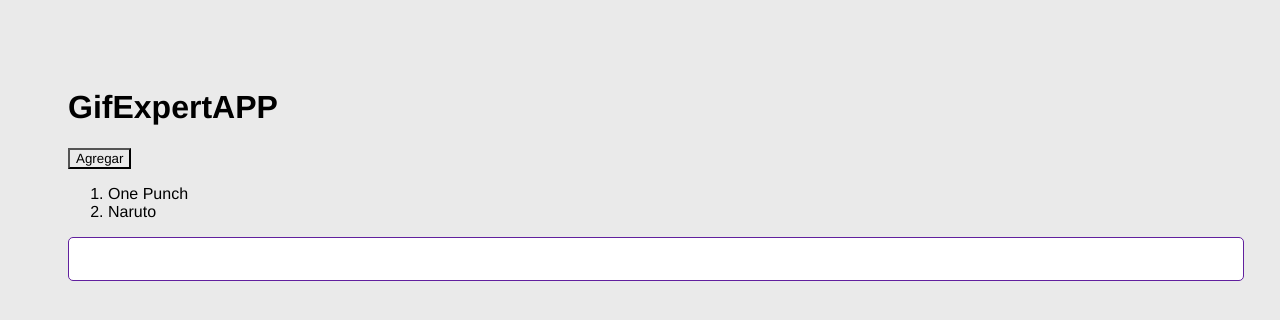
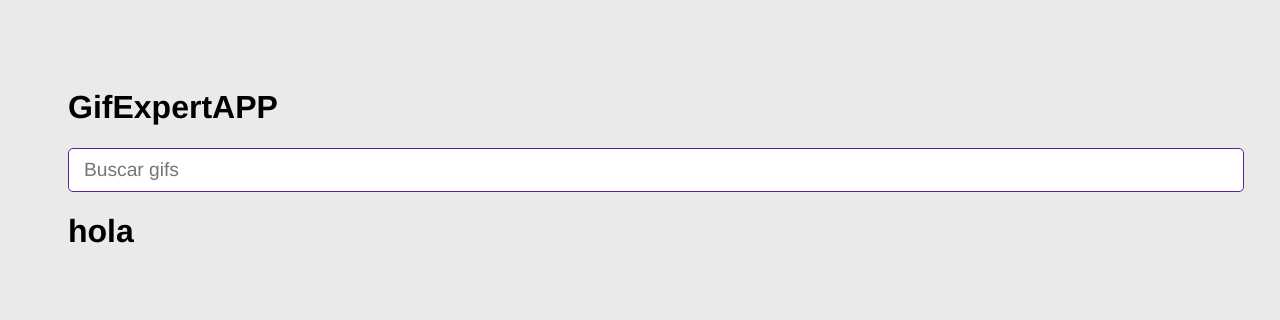
Before and after one commit to garbf1996/Curso-React, a React (Vite) app in the folder git-expert-app/: page / in a window 1280 px wide. Shown: the top 320 px of the page. Built offline with nearby package versions, Linux system fonts and the light colour scheme.

Commit message:
trabajado

```diff
--- a/git-expert-app/src/GifExpertAPP/GifExpertAPP.jsx
+++ b/git-expert-app/src/GifExpertAPP/GifExpertAPP.jsx
@@ -1,39 +1,52 @@
 import { useState } from "react"
+import { AddCategoty } from "../components/AddCategoty";
+import { GifGrind } from "../components/GifGrind.jsx";
 
 //Cuerpo de index
 export const GifExpertAPP = () => {
 
-const [categories,setCategories ] = useState(['One Punch','Naruto']);
+ const [categories,setCategories ] = useState(['One Punch']);
 
 
 //Agregar nueva category
-const oneAddcategory = ()=>{
+ const oneAddcategory = (newCategory)=>{
 
-  setCategories([...categories,'Call of duty']);
+  //si exicte nueva category en la arryan
+  if(categories.includes(newCategory)){
+    return
+  }
+
+  //categories.push(newCategory);
+  setCategories([newCategory,...categories]);
 }
 
 
   return (
     <>
     <h1>GifExpertAPP</h1>
-     {/* Button*/}
-    <button onClick={oneAddcategory}>Agregar</button>
 
-    {/*Lista*/}
-    <ol>
+   <AddCategoty
+    //setCategories = {setCategories}
+     onNewCategory = {(event) => oneAddcategory(event)}
+
+    />
+
        {
 
-      categories.map(category =>{
-        return <li key={category}>{category}</li>
-      })
+      categories.map((category) =>
+        (
+      <GifGrind
+      key={category}
+      category ={ category}
+       />
+         ))
 
 
 
        }
-    </ol>
 
-    {/*inpunt*/}
-    <input  />
+
+
     </>
   )
 }
--- /dev/null
+++ b/git-expert-app/src/components/AddCategoty.jsx
@@ -0,0 +1,38 @@
+import { useState } from "react";
+
+
+export const AddCategoty = ({onNewCategory}) => {
+
+const [inputValue, setinputValue] = useState('')
+// ver lo que esta escribiendo el usuario
+const onInputChange = ({target}) => {
+    setinputValue(target.value);
+}
+
+const onSubmit = (event) => {
+ event.preventDefault();
+ //Limpiando los elementos
+ if(inputValue.trim().length <= 1)  return;
+//setCategories(categories=>[inputValue,...categories]);
+onNewCategory(inputValue.trim());
+setinputValue('');
+
+}
+
+
+  return (
+    <form onSubmit={(event)=>onSubmit(event)} >
+
+
+<input
+    type = "text"
+     placeholder="Buscar gifs"
+     value={inputValue}
+    onChange={onInputChange}
+
+
+    />
+    </form>
+
+  )
+}
--- /dev/null
+++ b/git-expert-app/src/components/GifGrind.jsx
@@ -0,0 +1,13 @@
+import {getGifs} from '../helpers/getGifs.js';
+
+export const GifGrind = ({category}) => {
+
+
+  return (
+    <>
+    <h1>hola</h1>
+    </>
+  )
+
+
+}
--- /dev/null
+++ b/git-expert-app/src/helpers/getGifs.js
@@ -0,0 +1,13 @@
+ export  const getGifs = async(category)=>{
+    const url = `https://api.giphy.com/v1/gifs/search?api_key=GvIGPbAygqHGHDO9ayNIhR4dTsJK9GTk&q=${category}&limit=20`;
+    const resp = await fetch(url);
+    const {data} = await resp.json();
+
+    const gifs = data.map(img =>({
+       id: img.id,
+       title: img.title,
+       url: img.images.downsized_medium.url
+
+    }));
+    return gifs;
+    }
```
